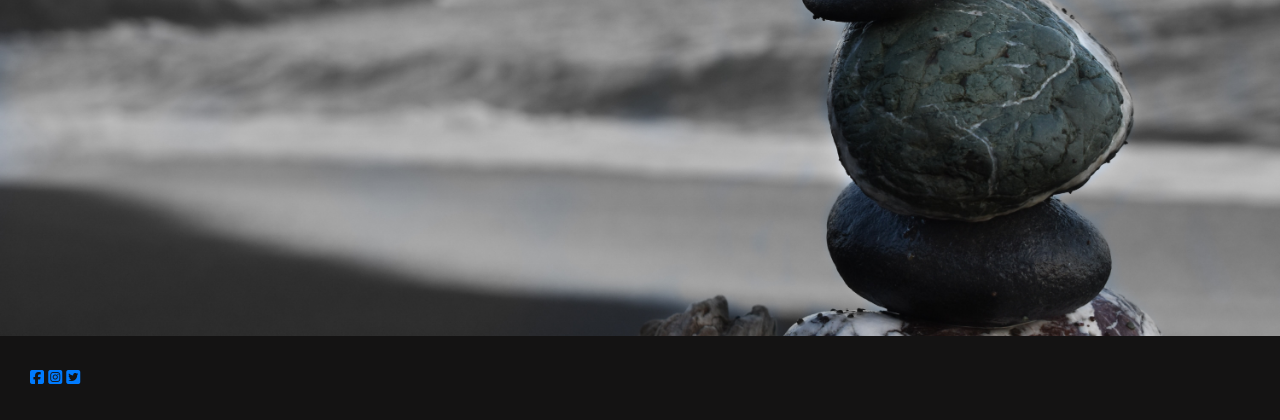
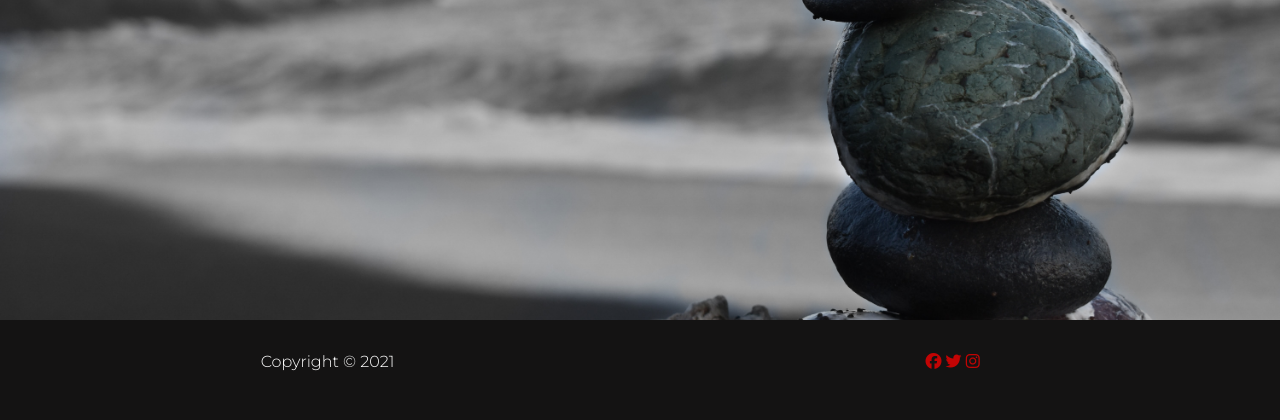
Before and after one commit to Diolg/life-maker, a Django app: page / in a window 1280 px wide. Shown: the part 380-800 px from the top of the page. Run offline with Django 3.2, Linux system fonts and the light colour scheme; some libraries are stand-ins or nearby versions.

Commit message:
Restructure the footer

```diff
--- a/templates/base.html
+++ b/templates/base.html
@@ -153,23 +153,33 @@
 
 <!--Footer-->
 
-<footer>
-        <div class="container-fluid h-100 page-footer">
-            <div class="row h-100">
-                <div class="col-12  my-auto">
-                    <a href="#" class="social-icons" target="_blank"><i
-                            class="fab fa-facebook-square "></i></a>
-                    <a class="social-icons" href="#" target="_blank"><i
-                            class="fab fa-instagram-square"></i></a>
-                    <a href="https://twitter.com/" class="social-icons" target="_blank"><i
-                            class="fab fa-twitter-square"></i></a>
+<footer class="footer">
+        <div class="container-fluid page-footer">
+            <div class="row">
+                <div class="col-12 col-md-6 col-lg-6 text-center">
+                    <p id="copyright"> Copyright &#169; 2021</p>
+                </div>
+                <div class="col-12 col-md-6 col-lg-6 text-center">
+                    <ul class="list-inline footer-social">
+                        <li class="list-inline-item m-0">
+                            <a href="https://www.facebook.com/" target="_blank"><i class="fab fa-facebook"
+                                    aria-hidden="true"></i></a>
+                        </li>
+                        <li class="list-inline-item m-0">
+                            <a href="https://twitter.com/" target="_blank"><i class="fab fa-twitter"
+                                    aria-hidden="true"></i></a>
+                        </li>
+                        <li class="list-inline-item m-0">
+                            <a href="https://www.instagram.com/" target="_blank"><i class="fab fa-instagram"
+                                    aria-hidden="true"></i></a>
+                        </li>
+                    </ul>
                 </div>
             </div>
         </div>
     </footer>
 
 
-
 </body>
 
 </html>
```
